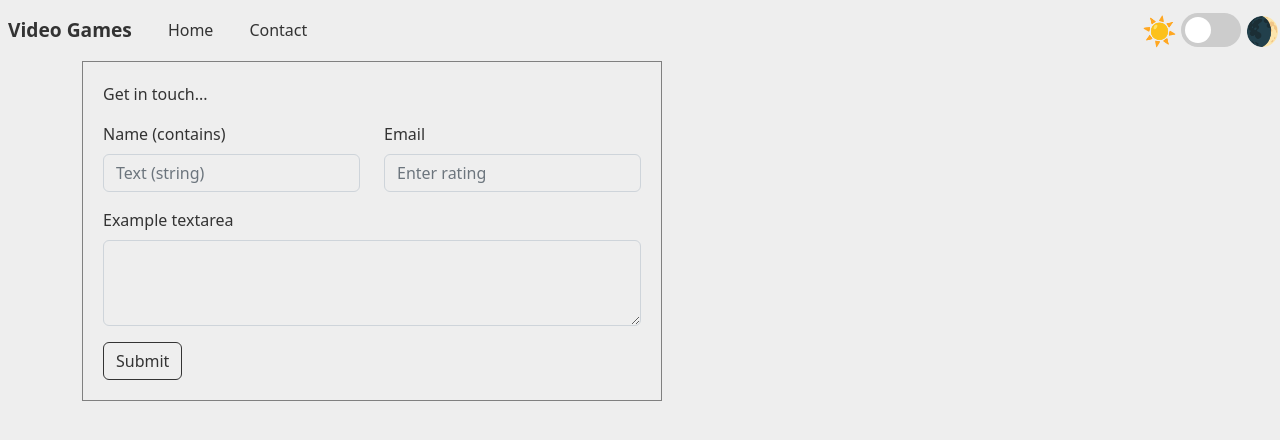
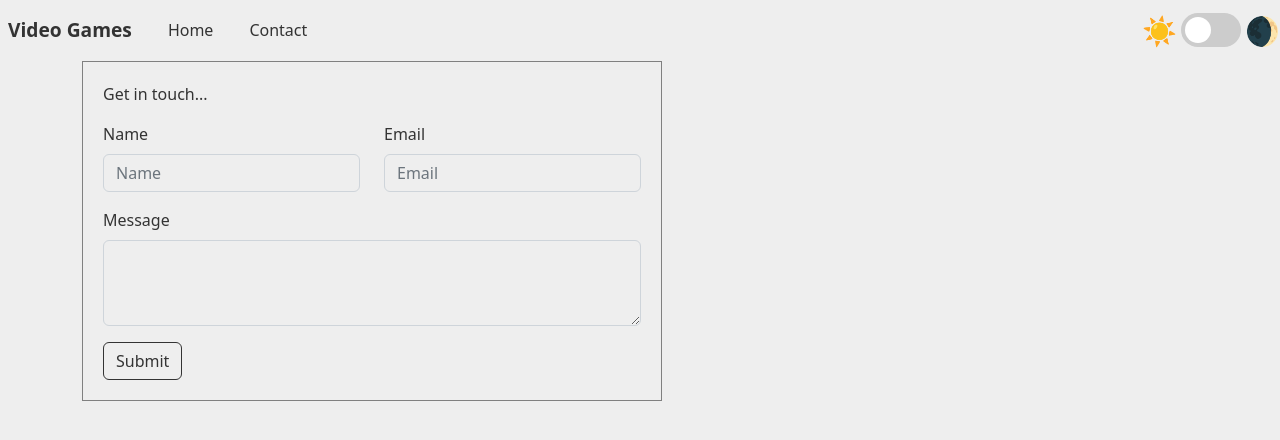
Before and after one commit to arsalan1171/videogames, a React (Create React App) app: page /contact-us in a window 1280 px wide. Shown: the top 440 px of the page. Built offline with nearby package versions, Linux system fonts and the light colour scheme.

Commit message:
edit field names

```diff
--- a/src/Components/ContactUs/contact_us.tsx
+++ b/src/Components/ContactUs/contact_us.tsx
@@ -25,21 +25,21 @@ const ContactUs = () => {
                         <Form>
                             <Row>
                             <Col> <Form.Group className="mb-3" controlId="formName">
-                                <Form.Label>Name (contains)</Form.Label>
+                                <Form.Label>Name </Form.Label>
                                 <Form.Control className='apply-dark' type="text"
-                                    placeholder="Text (string)" onChange={(e) => setName(e.target.value)} />
+                                    placeholder="Name" onChange={(e) => setName(e.target.value)} />
                             </Form.Group> </Col>
                             <Col>
                             <Form.Group className="mb-3" controlId="formScore">
                                 <Form.Label>Email</Form.Label>
                                 <Form.Control className='apply-dark' type="text"
-                                    placeholder="Enter rating" onChange={(e) => setEmail(e.target.value)} />
+                                    placeholder="Email" onChange={(e) => setEmail(e.target.value)} />
                             </Form.Group>
                             </Col>
                             </Row>
 
                             <Form.Group className="mb-3" controlId="exampleForm.ControlTextarea1">
-                                <Form.Label>Example textarea</Form.Label>
+                                <Form.Label>Message</Form.Label>
                                 <Form.Control className='apply-dark' as="textarea" rows={3} />
                             </Form.Group>
 
```
